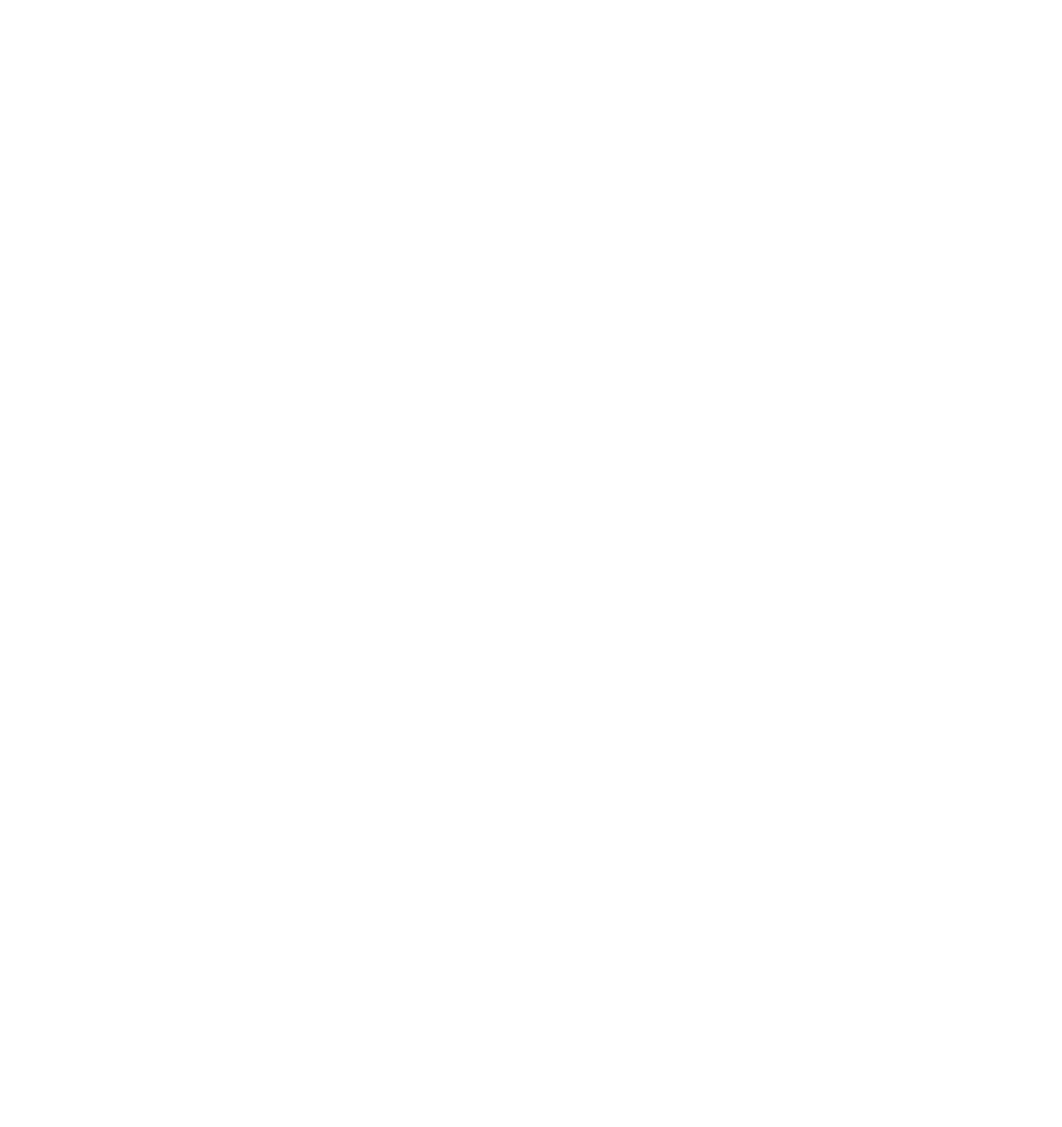
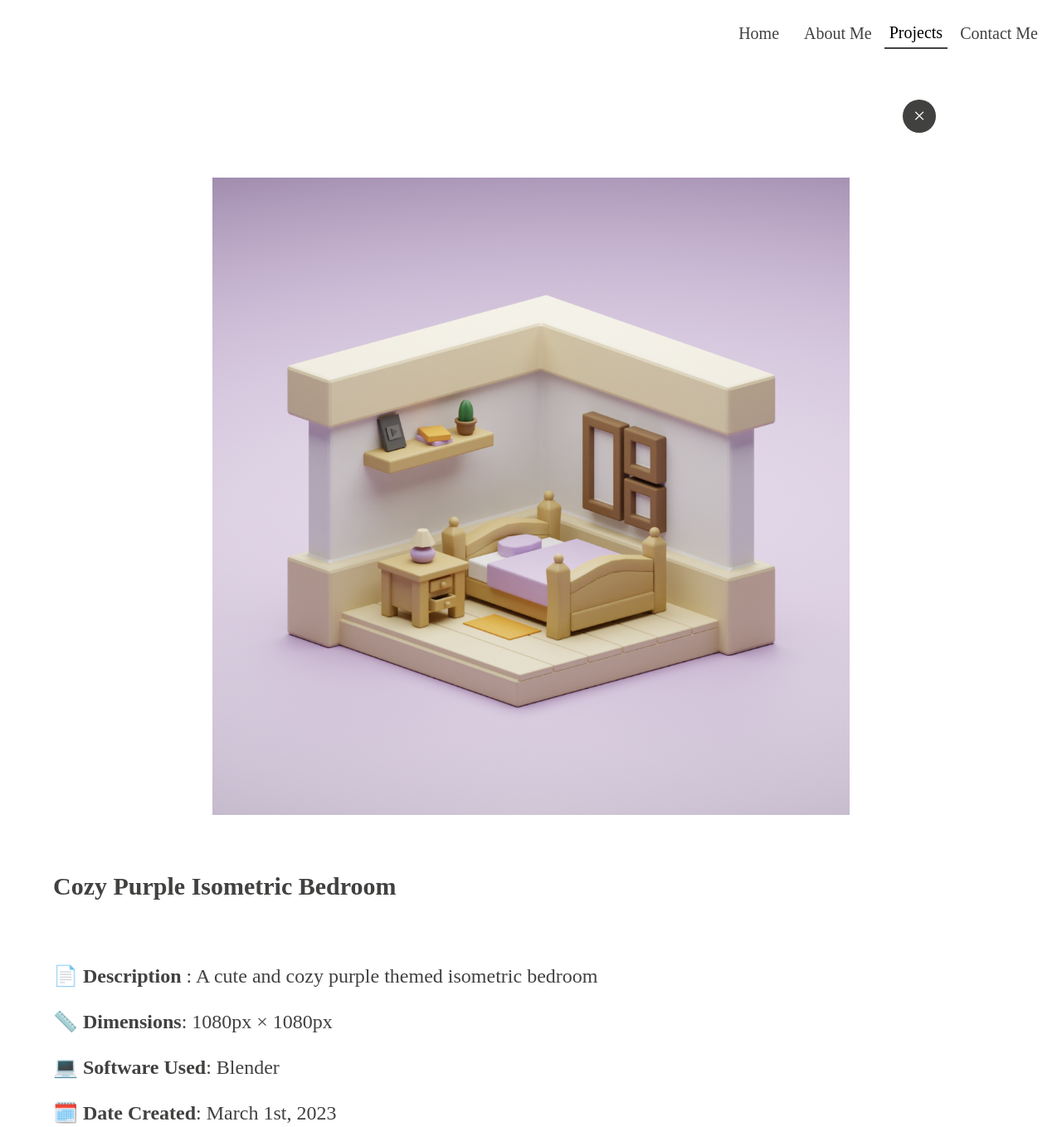
Before and after one commit to DeborahImaji/deborahi-web-portfolio, a plain HTML site: page project 1.html in a window 1280 px wide. Shown: the whole page at 83% size. Before the commit the page ends 800 px from the top, so only its background shows below. Drawn offline with Linux system fonts and the light colour scheme; a web font is replaced by a local one.

Commit message:
Updated Projects Page

```diff
--- a/project 1.html
+++ b/project 1.html
@@ -0,0 +1,52 @@
+<!DOCTYPE html>
+<html lang="en">
+
+<head>
+    <meta charset="UTF-8">
+    <meta name="viewport" content="width=device-width, initial-scale=1.0">
+    <title>Cute Living Room | Projects</title>
+    <link rel="stylesheet" href="style.css">
+</head>
+
+<body>
+
+    <!--Navigation Bar-->
+    <nav class="navbar">
+        <ul class="navigation-bar">
+            <li class="navigation-list-item"><a href="index.html" class="navigation-links">Home</a></li>
+            <li class="navigation-list-item"><a href="about me.html" class="navigation-links">About Me</a></li>
+            <li class="navigation-list-item"><a href="projects.html" class="navigation-active">Projects</a></li>
+            <li class="navigation-list-item"><a href="contact me.html" class="navigation-links">Contact Me</a></li>
+        </ul>
+    </nav>
+
+    <!--Back Button-->
+    <div class="x-button">
+        <a href="projects.html"><button>×</button></a>
+        <br>
+        <br>
+        <br>
+        <br>
+    </div>
+
+    <!--Image-->
+    <div class="individual-project-image">
+        <img src="3d Isometric Bedroom.png">
+    </div>
+
+    <!--Image Descriptions-->
+    <h2 class="project-image-title">Cozy Purple Isometric Bedroom</h2>
+    <p class="project-image-desc">
+        <strong>📄 Description </strong>: A cute and cozy purple themed isometric bedroom
+        <br>
+        <br>
+        <strong>📏 Dimensions</strong>: 1080px × 1080px
+        <br>
+        <br>
+        <strong>💻 Software Used</strong>: Blender
+        <br>
+        <br>
+        <strong>🗓️ Date Created</strong>: March 1st, 2023
+    </p>
+
+</body>
--- a/style.css
+++ b/style.css
@@ -31,6 +31,11 @@ body {
   margin: 0;
 }
 
+a {
+  text-decoration: none; /* Remove underline */
+  color: inherit; /* Inherit text color from parent element */
+}
+
 .navbar {
   /* Fix the navigation bar to the top */
   top: 0;
@@ -62,12 +67,12 @@ body {
   position: relative;
 }
 
+
 .navigation-links {
   display: flex;
   padding: 15px;
   text-decoration: none;
   color: #414140;
-  border-radius: 25px;
   position: relative;
   text-align: center;
 }
@@ -94,18 +99,11 @@ body {
   /* Expand the line to full width on hover */
 }
 
-.active {
-  text-decoration: none;
-  color: #414140;
-}
 
-.active::after {
-  display: block;
-  padding: 0px;
-  text-decoration: none;
-  color: #414140;
-  width: 80%;
-  margin-top: 5px;
+.navigation-active {
+  padding: 6px;
+  border-bottom: 2px solid #414140;
+
 }
 
 /* Homepage: Section 1 */
@@ -382,9 +380,18 @@ body {
 
 /* Projects Gallery */
 
+.projects-gallery-container {
+  display: flex;
+  min-height: 50vh; /* Set minimum height to viewport height */
+  justify-content: center; /* Center content vertically */
+  align-items: center;
+}
+
 .projects-gallery {
-  width: 80%;
+  width: 90%;
   margin: 0 auto;
+  justify-content: center;
+  align-items: center;
 }
 
 .projects-gallery ul {
@@ -392,11 +399,13 @@ body {
   flex-wrap: wrap;
   list-style: none;
   padding: 0;
+  justify-content: center;
+  align-items: center;
 }
 
 .projects-gallery li {
-  margin: 10px;
-  width: 25%;
+  margin: 20px;
+  width: 35%;
   outline: none;
   box-shadow: none;
 }
@@ -406,3 +415,60 @@ body {
   height: auto;
   object-fit: cover;
 }
+
+.projects-gallery li:hover img {
+  transform: scale(1.1); /* Increase image size by 20% on hover */
+  transition: transform 0.3s ease-in-out; /* Add smooth transition */
+}
+
+
+/* Individual Project Page with Project Details */
+
+.x-button {
+  margin-top: 120px;
+  margin-left: 85%;
+}
+
+.x-button button {
+  width: 40px;
+  height: 40px;
+  border: none;
+  background-color: #414140;
+  color: white;
+  font-family: 'futura';
+  font-family: 600;
+  font-size: 26px;
+  border-radius: 50px;
+}
+
+.x-button button:hover {
+  background-color: #727270;
+}
+
+
+.individual-project-image img {
+  max-width: 60%;
+  height: auto;
+  margin-left: 20%;
+  margin-left: 20%;
+}
+
+.project-image-title {
+  margin-top: 65px;
+  margin-left: 5%;
+  margin-right: 5%;
+  color: #414140;
+  font-family: 'futura';
+  font-weight: 600;
+  font-size: 30px;
+}
+
+.project-image-desc {
+  margin-top: 6%;
+  margin-left: 5%;
+  margin-right: 5%;
+  color: #414140;
+  font-family: 'futura';
+  font-weight: 400;
+  font-size: 24px;
+}
```
Also changed, not shown: about me.html (+1 -1 lines), index.html (+1 -1 lines), project 2.html (+52 -0 lines), project 3.html (+52 -0 lines), project 4.html (+52 -0 lines), project 5.html (+52 -0 lines), project 6.html (+52 -0 lines), projects.html (+4 -2 lines).
